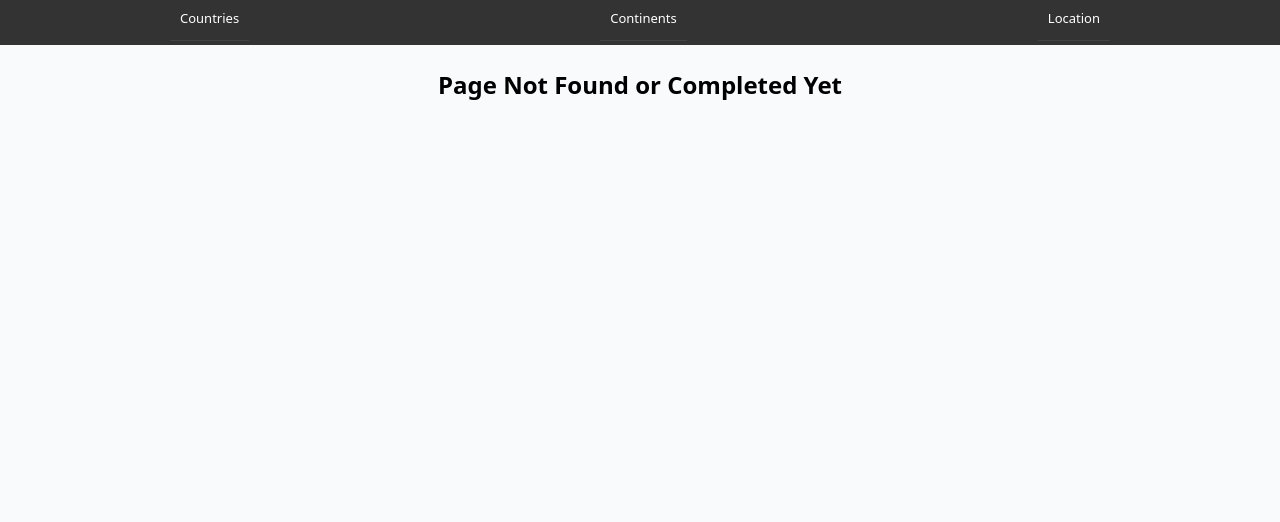
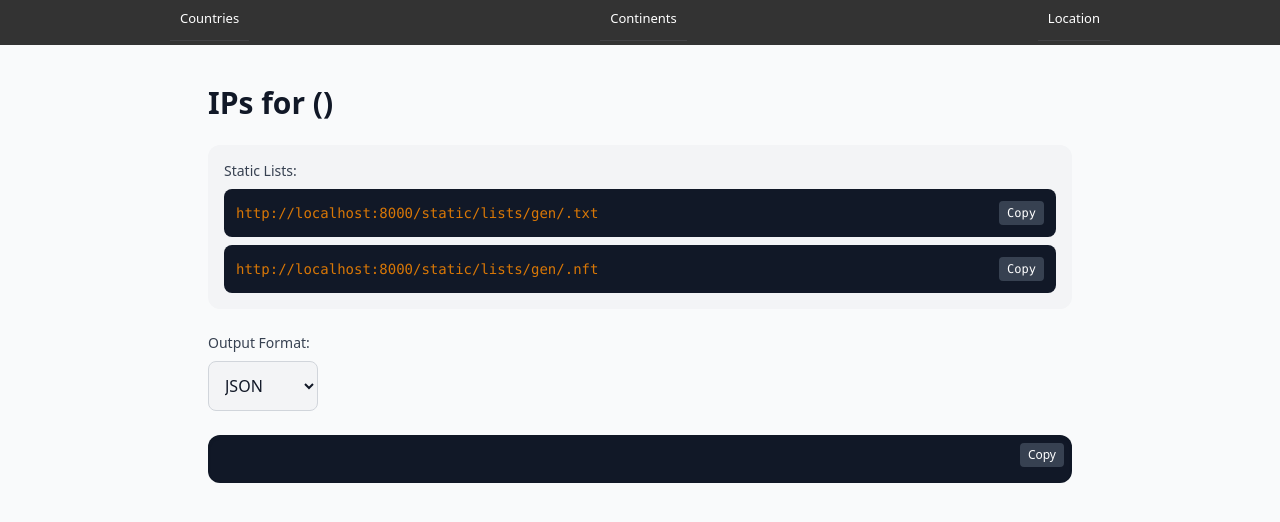
Before and after one commit to maromcik/iplists, a Svelte app in the folder frontend/: page /location in a window 1280 px wide. Before the commit this address had no page. Shown: the top 522 px of the page. Built offline with nearby package versions, Linux system fonts and the light colour scheme.

Commit message:
add links

```diff
--- a/frontend/src/App.svelte
+++ b/frontend/src/App.svelte
@@ -1,36 +1,24 @@
 <script lang="ts">
-	import { user } from "./js/store";
+	import { Router, Route } from "svelte-routing";
 	import NavBar from "./component/Navbar.svelte";
 	import Countries from "./pages/Countries.svelte";
 	import Continents from "./pages/Continents.svelte";
 	import LocationDetail from "./pages/LocationDetail.svelte";
 
-	let menu: number;
-
-	type MenuItem = { label: string, id: number };
-
-	const get_menu_items = (): MenuItem[] => {
-			return [
-				{ label: "Countries", id: 7 },
-				{ label: "Continents", id: 8 },
-				{ label: "Location", id: 6 },
-			];
-	};
-
-	$: menu_items = get_menu_items();
+	const navItems = [
+		{ label: "Countries", path: "/countries" },
+		{ label: "Continents", path: "/continents" },
+		{ label: "Location", path: "/location" },
+	];
 </script>
 
-<!-- MENNU BAR ON TOP -->
-<NavBar navItems={menu_items} bind:menu />
+<NavBar {navItems} />
 
 <main class="bg-gray-50 dark:bg-gray-900 min-h-screen p-6 flex flex-col items-center">
-{#if menu === 6}
-	<LocationDetail />
-{:else if menu === 7}
-	<Countries changeMenu={(id) => menu = id} />
-{:else if menu === 8}
-	<Continents changeMenu={(id) => menu = id} />
-{:else}
-	<h2 class="text-2xl font-bold">Page Not Found or Completed Yet</h2>
-{/if}
+	<Router>
+		<Route path="/countries" component={Countries} />
+		<Route path="/continents" component={Continents} />
+		<Route path="/location" component={LocationDetail} />
+		<Route path="/" component={Countries} />
+	</Router>
 </main>
--- a/frontend/src/component/Navbar.svelte
+++ b/frontend/src/component/Navbar.svelte
@@ -1,9 +1,9 @@
 <script lang="ts">
   import { onMount } from "svelte";
+  import { link } from 'svelte-routing';
 
-  type NavItem = { label: string, id: number };
-  export let navItems: NavItem[] = [{ label: "logo", id: 0 }];
-  export let menu: number = 1;
+  type NavItem = { label: string, path: string };
+  export let navItems: NavItem[] = [];
 
   // Show mobile icon and display menu
   let showMobileMenu = false;
@@ -20,8 +20,7 @@
   };
 
   // Menu selection
-  const handleMenuSelection = (id: number) => {
-    menu = id;
+  const handleMenuSelection = () => {
     showMobileMenu = false;
   };
 
@@ -53,8 +52,9 @@
       {#each navItems as item}
         <li>
           <a
-            href="/"
-            on:click|preventDefault={() => handleMenuSelection(item.id)}
+            use:link
+            href={item.path}
+            on:click={handleMenuSelection}
             >{item.label}</a
           >
         </li>
--- a/frontend/src/pages/Continents.svelte
+++ b/frontend/src/pages/Continents.svelte
@@ -1,8 +1,7 @@
 <script lang="ts">
     import { onMount } from "svelte";
+    import { navigate } from 'svelte-routing';
     import { activeLocation, locationType } from "../js/store";
-
-    export let changeMenu: (id: number) => void;
 
     let continents: string[] = [];
     onMount(async () => {
@@ -13,7 +12,7 @@
     function selectContinent(continent: string) {
         activeLocation.set({ region: continent });
         locationType.set("continent");
-        changeMenu(6); // 6 is the ID for LocationDetail
+        navigate('/location');
     }
 </script>
 
--- a/frontend/src/pages/Countries.svelte
+++ b/frontend/src/pages/Countries.svelte
@@ -1,11 +1,8 @@
 <script lang="ts">
     import { onMount } from "svelte";
+    import { navigate } from 'svelte-routing';
     import { activeLocation, locationType } from "../js/store";
     import type { Location } from "../js/types";
-
-    // We need to trigger a menu change or page change in App.svelte
-    // Let's assume the caller passes a function to change the menu
-    export let changeMenu: (id: number) => void;
 
     let countries: Location[] = [];
     onMount(async () => {
@@ -16,7 +13,7 @@
     function selectCountry(country: Location) {
         activeLocation.set({ alpha2: country.alpha2 });
         locationType.set("country");
-        changeMenu(6); // 6 is the ID for LocationDetail
+        navigate('/location');
     }
 </script>
 
--- a/frontend/src/pages/LocationDetail.svelte
+++ b/frontend/src/pages/LocationDetail.svelte
@@ -5,6 +5,7 @@
     let ips = "";
     let format = "Json";
     let copyButtonText = "Copy";
+    let copiedUrl = "";
     let formatId = "format-select";
 
     async function fetchIps() {
@@ -42,12 +43,45 @@
         });
     }
 
+    function copyUrl(url: string) {
+        navigator.clipboard.writeText(url).then(() => {
+            copiedUrl = url;
+            setTimeout(() => {
+                copiedUrl = "";
+            }, 2000);
+        });
+    }
+
     // Reactively fetch when format or location changes
     $: format, $activeLocation, fetchIps();
+
+    $: locationValue = ($activeLocation && $locationType)
+        ? ('alpha2' in $activeLocation ? $activeLocation.alpha2 : $activeLocation.region)
+        : "";
 </script>
 
 <div class="w-full max-w-4xl mx-auto p-4">
-    <h3 class="text-3xl font-bold mb-6 text-gray-900 dark:text-white">IPs for <span class="text-amber-600">{$locationType === 'country' ? ($activeLocation && 'alpha2' in $activeLocation ? $activeLocation.alpha2 : '') : ($activeLocation && 'region' in $activeLocation ? $activeLocation.region : '')}</span> ({$locationType})</h3>
+    <h3 class="text-3xl font-bold mb-6 text-gray-900 dark:text-white">IPs for <span class="text-amber-600">{locationValue}</span> ({$locationType})</h3>
+
+    <div class="mb-6 p-4 bg-gray-100 dark:bg-gray-800 rounded-xl">
+        <h4 class="text-sm font-medium text-gray-700 dark:text-gray-300 mb-2">Static Lists:</h4>
+        <div class="space-y-2">
+            {#each [`txt`, `nft`] as ext}
+                {@const url = `http://localhost:8000/static/lists/gen/${locationValue}.${ext}`}
+                <div class="bg-gray-900 text-amber-500 p-3 rounded-lg font-mono text-sm break-all flex justify-between items-center gap-2">
+                    <a href={url} target="_blank" class="hover:underline flex-grow">
+                        {url}
+                    </a>
+                    <button
+                        on:click={() => copyUrl(url)}
+                        class="text-white bg-gray-700 hover:bg-gray-600 px-2 py-1 rounded text-xs whitespace-nowrap transition-colors"
+                    >
+                        {copiedUrl === url ? "Copied!" : "Copy"}
+                    </button>
+                </div>
+            {/each}
+        </div>
+    </div>
 
     <div class="mb-6">
         <label for={formatId} class="block text-sm font-medium text-gray-700 dark:text-gray-300 mb-2">Output Format:</label>
```
Also changed, not shown: frontend/package.json (+5 -2 lines), 7 other files (tests, documents, lock files or other folders).
